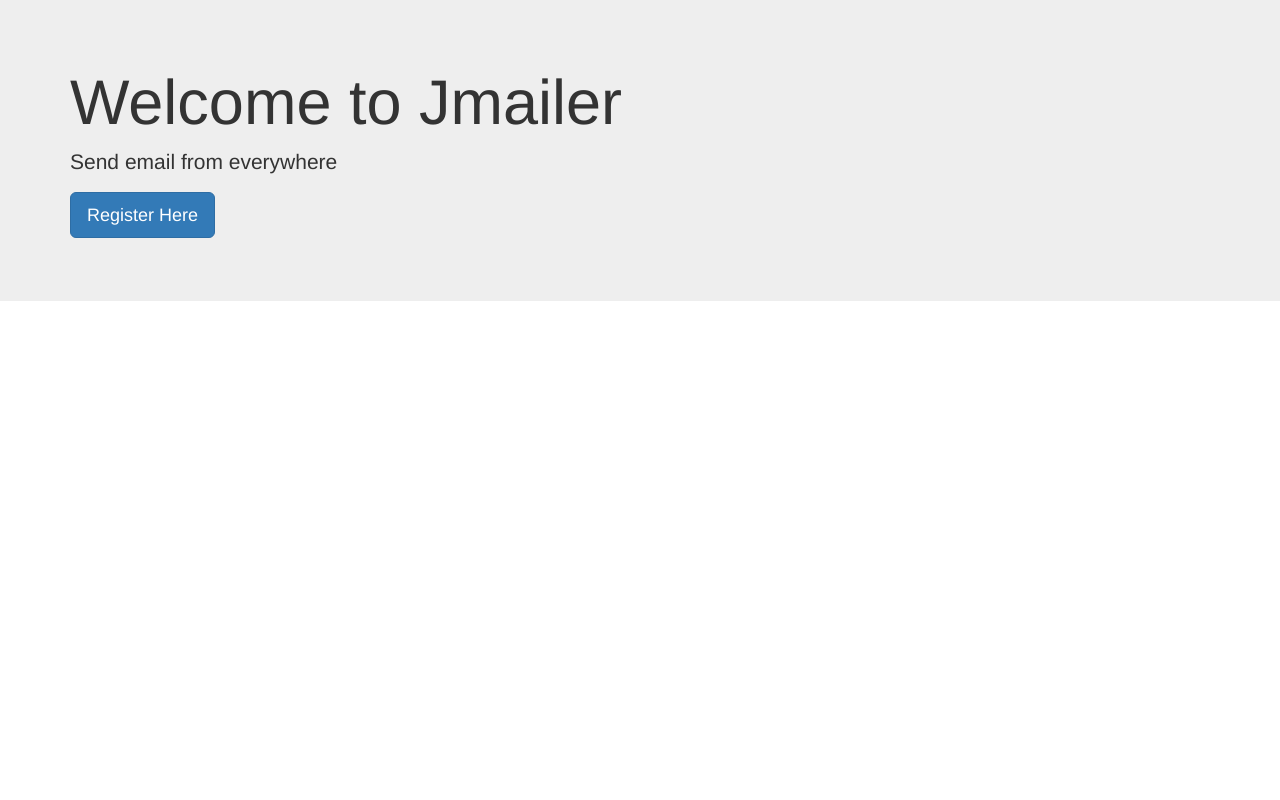
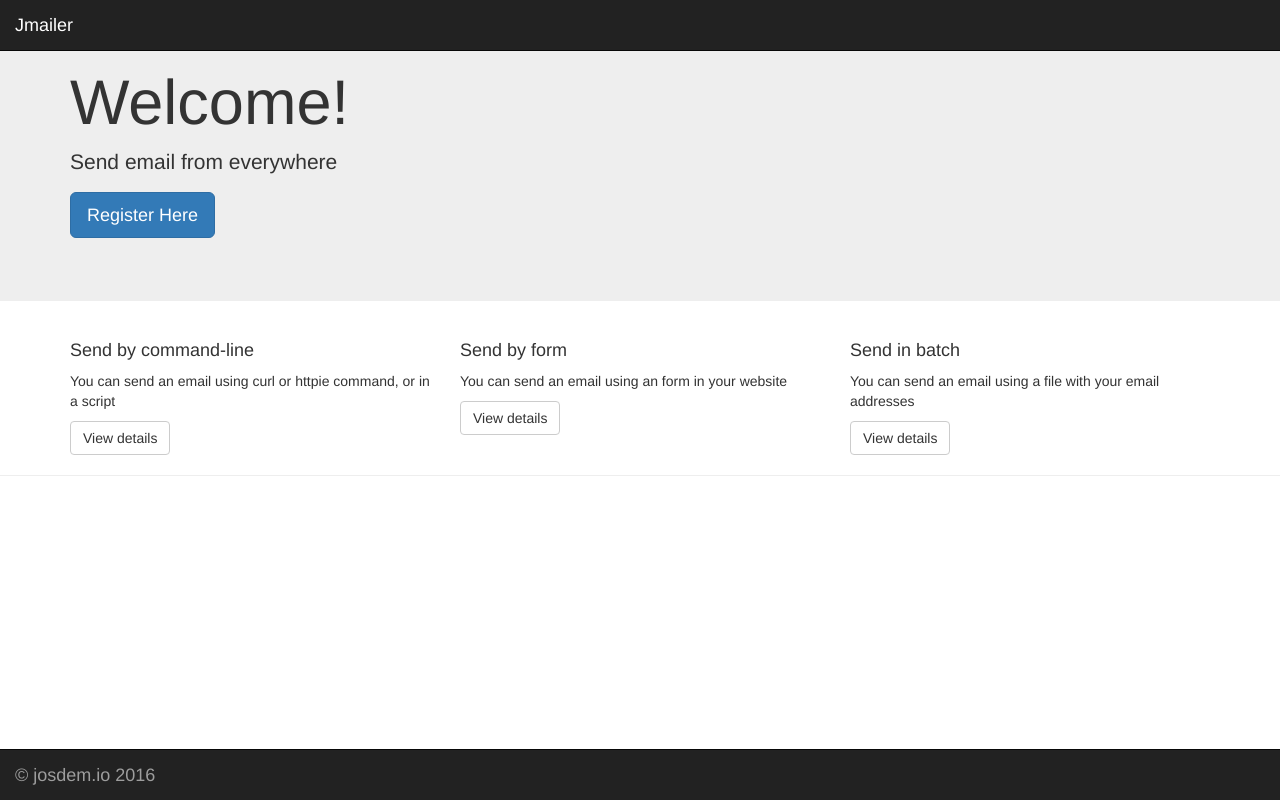
Before and after one commit to josdem/jmailer-spring-boot, a Spring app: page /index in a window 1280 px wide. Run offline with Thymeleaf, Linux system fonts and the light colour scheme; the template is opened without the code that fills it, so the values that code supplies are empty; some libraries are stand-ins or nearby versions.

Commit message:
Adding main information

```diff
--- a/src/main/resources/templates/index.html
+++ b/src/main/resources/templates/index.html
@@ -3,12 +3,40 @@
     <link rel="stylesheet" href="/assets/third-party/bootstrap/dist/css/bootstrap.css" />
   </head>
   <body>
+    <nav class="navbar navbar-inverse navbar-fixed-top">
+      <a class="navbar-brand" href="/">Jmailer</a>
+    </nav>
     <div class="jumbotron">
       <div class="container">
-      <h1>Welcome to Jmailer</h1>
+        <h1>Welcome!</h1>
         <p>Send email from everywhere</p>
         <p><a class="btn btn-primary btn-lg" href="#" role="button">Register Here</a></p>
       </div>
     </div>
+    <div class="container">
+      <div class="row">
+        <div class="col-md-4">
+          <h4>Send by command-line</h4>
+          <p>You can send an email using curl or httpie command, or in a script</p>
+          <a class="btn btn-default" href="#" role="button">View details</a>
+        </div>
+        <div class="col-md-4">
+          <h4>Send by form</h4>
+          <p>You can send an email using an form in your website</p>
+          <a class="btn btn-default" href="#" role="button">View details</a>
+        </div>
+        <div class="col-md-4">
+          <h4>Send in batch</h4>
+          <p>You can send an email using a file with your email addresses</p>
+          <a class="btn btn-default" href="#" role="button">View details</a>
+        </div>
+      </div>
+    </div>
+    <hr/>
+    <footer>
+      <nav class="navbar navbar-inverse navbar-fixed-bottom">
+        <a class="navbar-brand" href="http://josdem.io">© josdem.io 2016</a>
+      </nav>
+    </footer>
   </body>
 </html>
```
Lines whose indentation alone changed are shown as unchanged.
